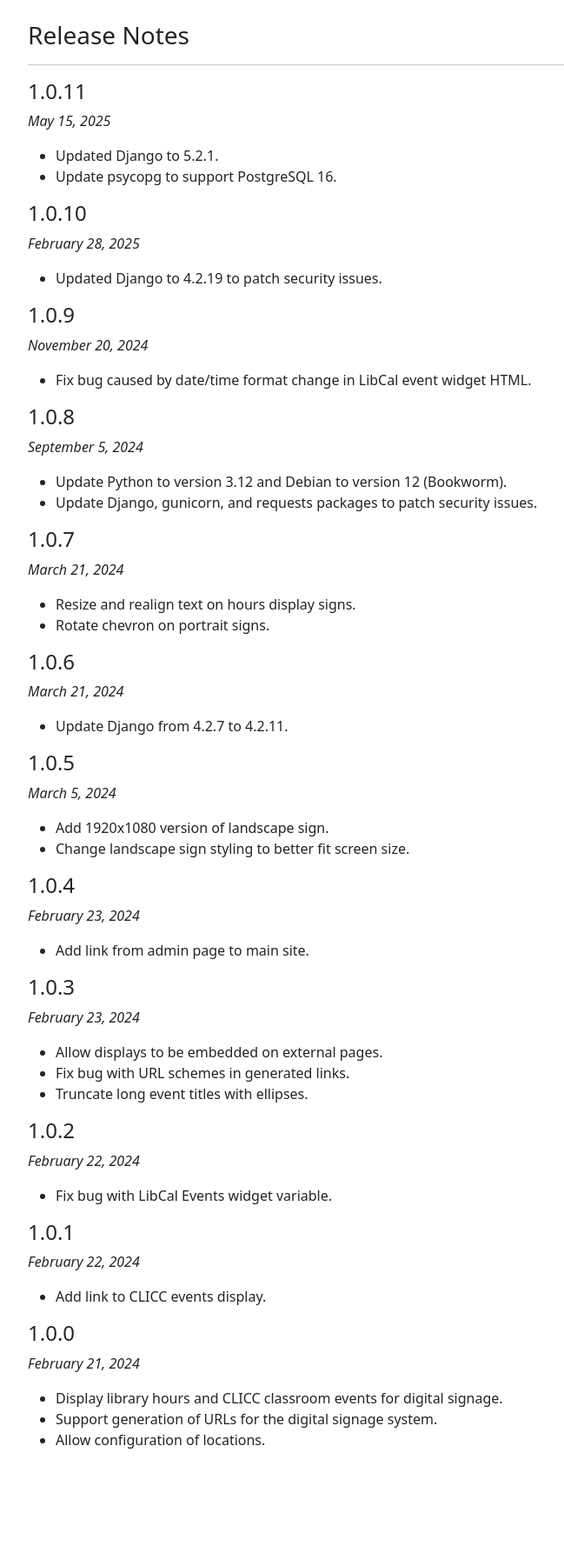
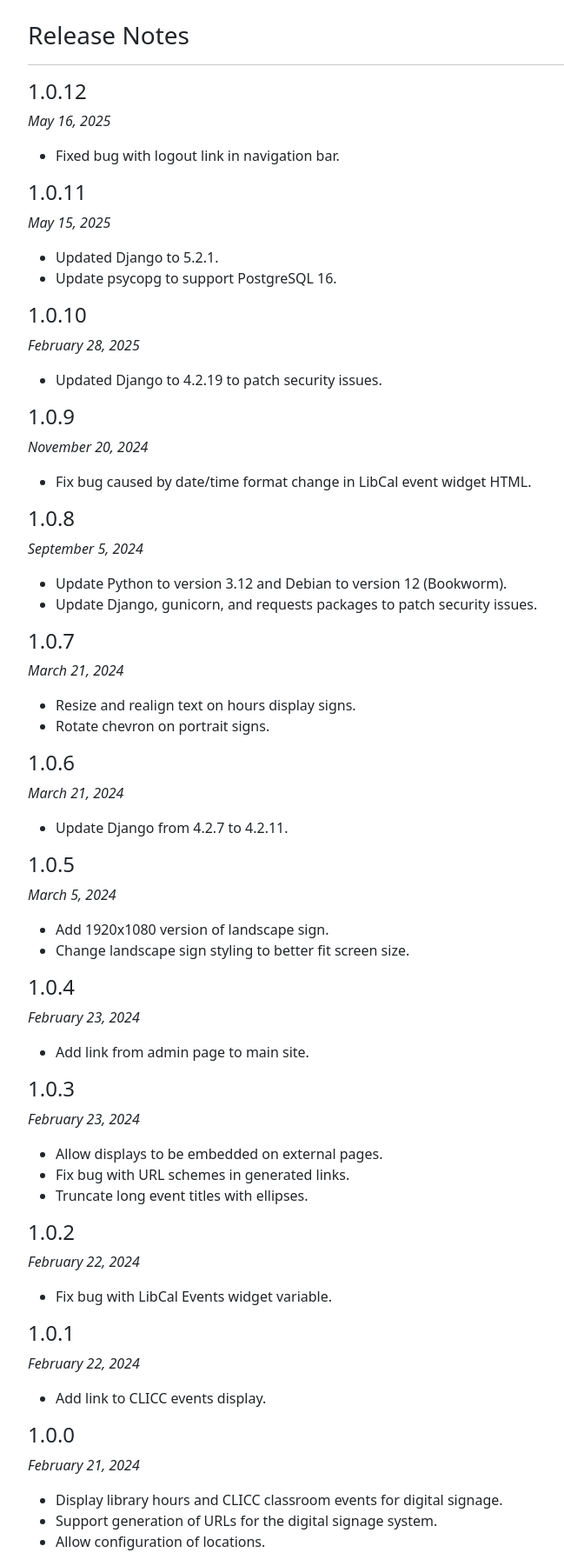
Before and after one commit to UCLALibrary/digital-signage-hours, a Django app: page /release_notes/ in a window 1280 px wide. Shown: the part 46-1847 px from the top of the page at 87% size, without its empty margins (50-699 px from the left). Before the commit the page ends 1712 px from the top, so only its background shows below. Run offline with Django 4.2, Linux system fonts and the light colour scheme; the visitor is signed in with stand-in values (Sample User, id 1); parts of the project's set-up code (start-up, migrations or seed data) failed here and were passed over; some libraries are stand-ins or nearby versions.

Commit message:
add release notes and tag bump

```diff
--- a/charts/prod-signage-values.yaml
+++ b/charts/prod-signage-values.yaml
@@ -6,7 +6,7 @@ replicaCount: 1
 
 image:
   repository: uclalibrary/digital-signage-hours
-  tag: v1.0.11
+  tag: v1.0.12
   pullPolicy: Always
 
 nameOverride: ""
--- a/signs/templates/signs/release_notes.html
+++ b/signs/templates/signs/release_notes.html
@@ -3,6 +3,12 @@
 {% block content %}
 <h3>Release Notes</h3>
 <hr/>
+<h4>1.0.12</h4>
+<p><i>May 16, 2025</i></p>
+<ul>
+    <li>Fixed bug with logout link in navigation bar.</li>
+</ul>
+
 <h4>1.0.11</h4>
 <p><i>May 15, 2025</i></p>
 <ul>
```
